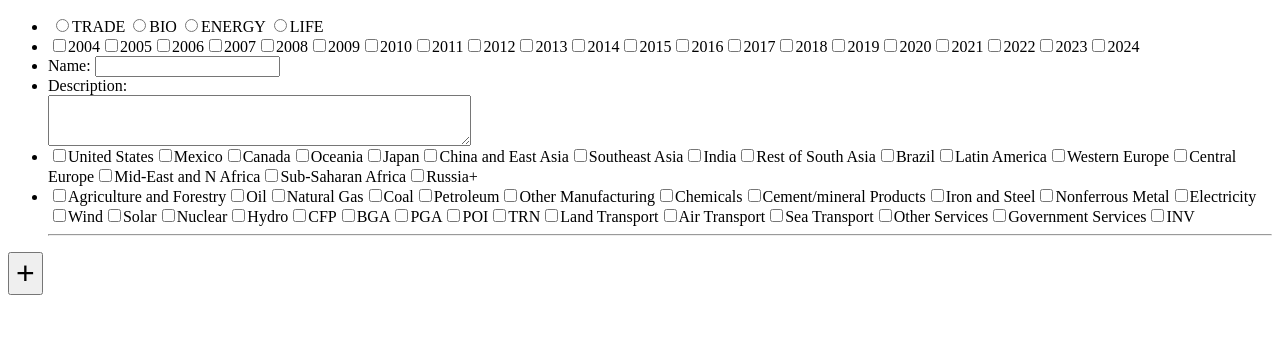
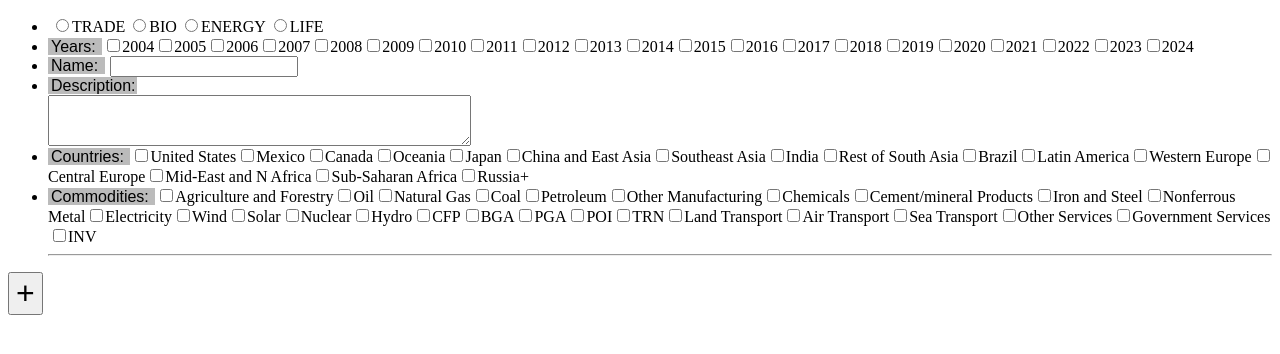
Before and after one commit to RDCEP/cimearth-web, a Flask app: template templates/jreece/index.html in a window 1280 px wide. Shown: the top 354 px of the page. Run offline with Flask 2, Linux system fonts and the light colour scheme; the template is opened without the code that fills it, so the values that code supplies are empty; parts of the project's set-up code (start-up, migrations or seed data) failed here and were passed over; some libraries are stand-ins or nearby versions.

```diff
--- a/templates/jreece/index.html
+++ b/templates/jreece/index.html
@@ -54,19 +54,48 @@
           margin-right: 3px;
       }
 
+      .scenario input[type='text']{
+          width: 180px;
+          margin-left: 5px;
+      }
+
+      .scenario .title{
+          font-family: sans-serif;
+          background-color: #bbb;
+          padding-left: 3px;
+          padding-right: 2px;
+      }
+
   </style>
 </head>
 
 <body>
 
 	<ul class="scenario">
-        <li><script>drawModels(models);</script></li>
-        <li><script>drawArr(years);</script></li>
-        <li>Name: <input type="text" name="name"></li>
-        <li>Description: <textarea rows=3 cols=50 name="description" style="display: block;"></textarea></li>
+        <li>
+            <script>drawModels(models);</script>
+        </li>
+        <li>
+            <span class="title">Years: </span>
+            <script>drawArr(years);</script>
+        </li>
+        <li>
+            <span class="title">Name: </span>
+            <input type="text" name="name">
+        </li>
+        <li>
+            <span class="title">Description: </span>
+            <textarea rows=3 cols=50 name="description" style="display: block;"></textarea>
+        </li>
   		<!-- <li><script>drawForm();</script></li> -->
-        <li><script>drawArr(countries);</script></li>
-        <li><script>drawArr(commodities);</script></li>
+        <li>
+            <span class="title">Countries: </span>
+            <script>drawArr(countries);</script>
+        </li>
+        <li>
+            <span class="title">Commodities: </span>
+            <script>drawArr(commodities);</script>
+        </li>
         <hr>
 	</ul>
 
```
Also changed, not shown: templates/jreece/page1.html (+5 -5 lines).
